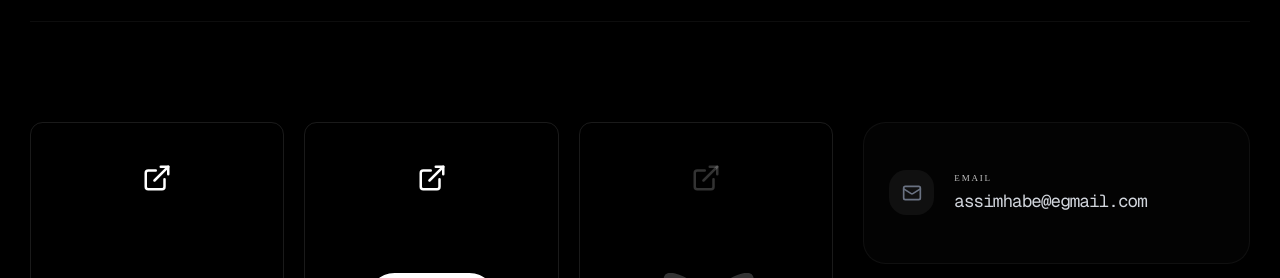
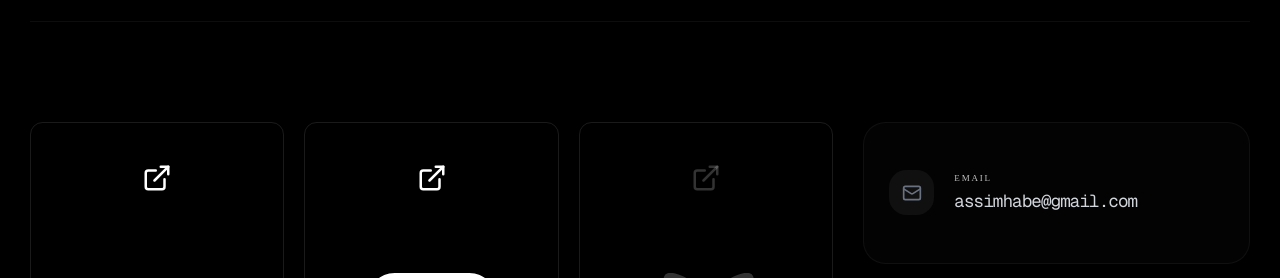
Before and after one commit to assimhabeek/assem-hebik-website, a Next.js app: page / in a window 1280 px wide. Shown: the part 7706-7984 px from the top of the page. Built offline with nearby package versions, Linux system fonts and the light colour scheme.

Commit message:
fix: email

```diff
--- a/components/contact-section.tsx
+++ b/components/contact-section.tsx
@@ -78,7 +78,7 @@ const UpworkIcon = ({ size = 128, title = "Upwork Profile", ...props }) => {
 const direct = [
 	{
 		name: "Email",
-		value: "assimhabe@egmail.com",
+		value: "assimhabe@gmail.com",
 		href: "mailto:assimhabe@gmail.com",
 		icon: <Mail className="w-4 h-4" />,
 	},
```
